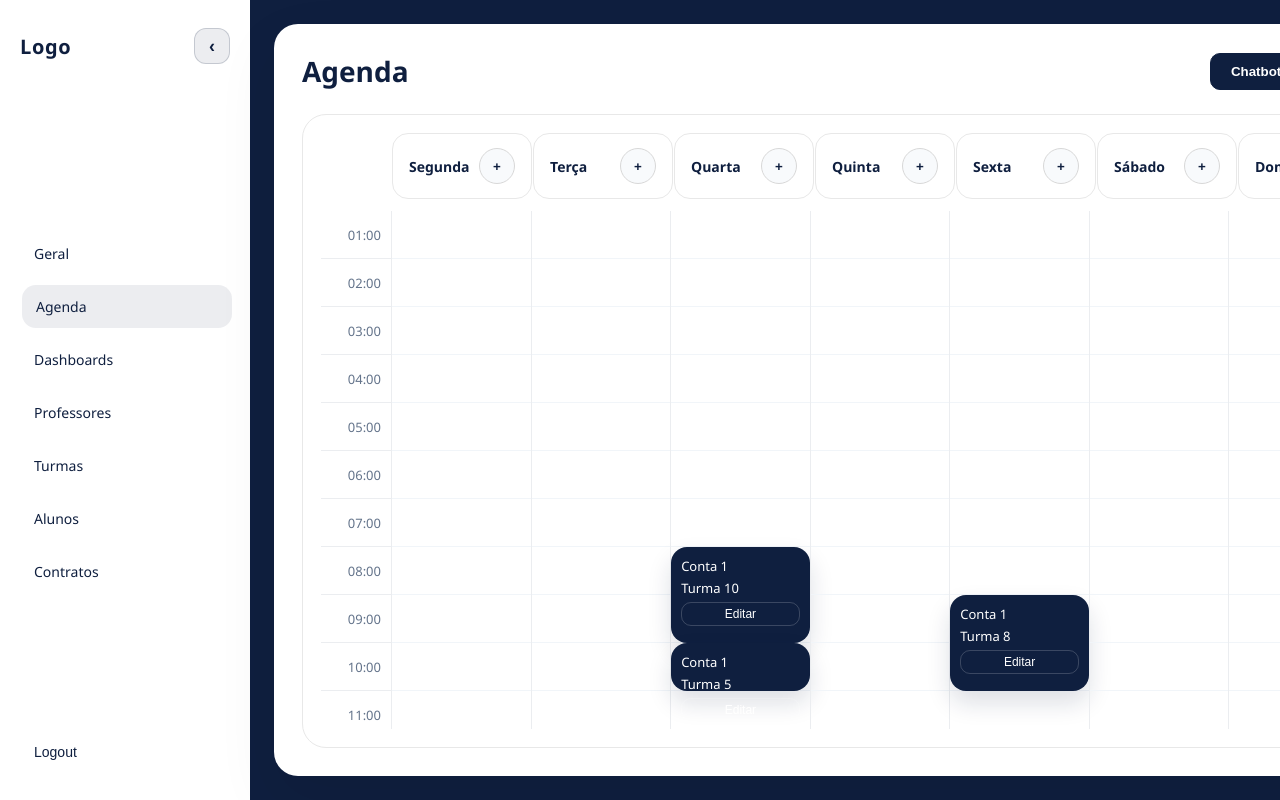
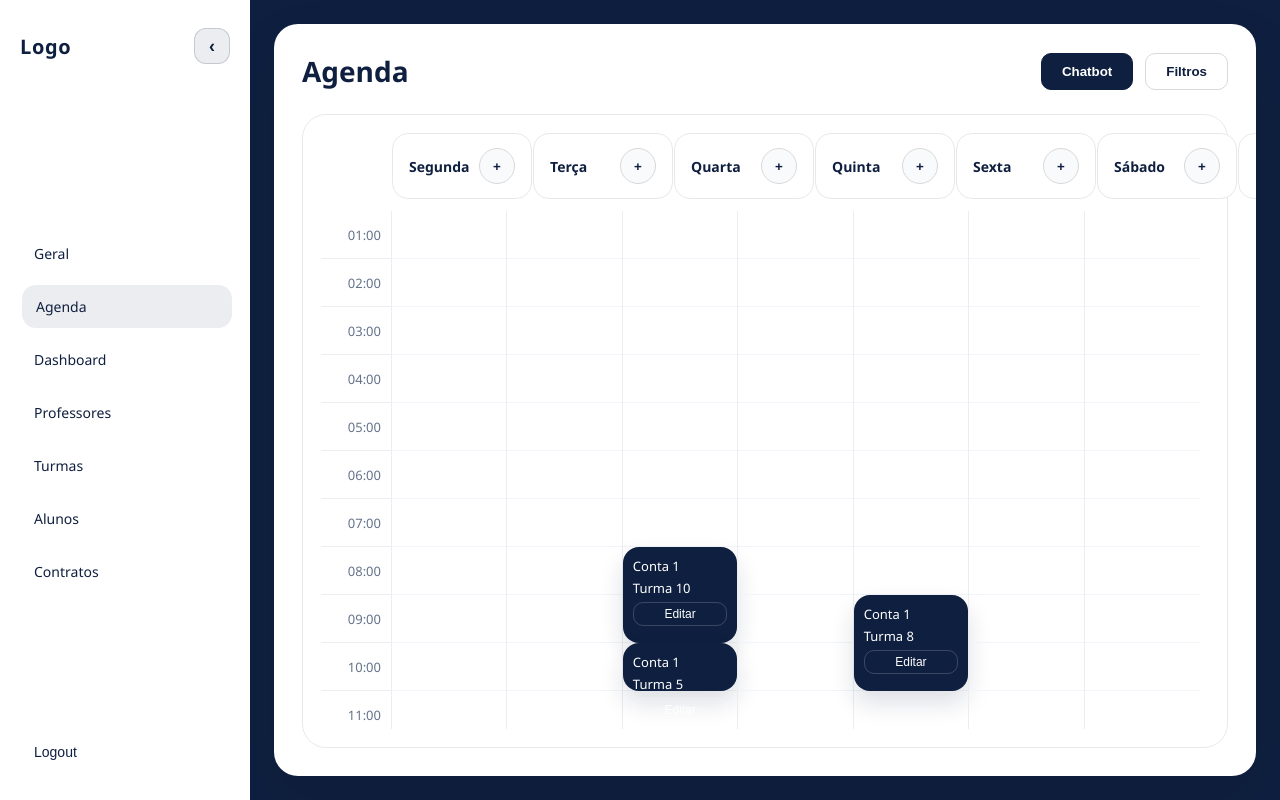
Before and after one commit to richh-brreto/frontend_grupo4, a React (Vite) app: page /aulas in a window 1280 px wide. Built offline with nearby package versions, Linux system fonts and the light colour scheme.

Commit message:
fix(side-bar): fix side bar to be a component

```diff
--- a/src/App.jsx
+++ b/src/App.jsx
@@ -34,7 +34,7 @@ function App() {
                         )
                     }
                 />
-                <Route path="/dashboard" element={isLoggedIn ? <Dashboard /> : <Navigate to="/" />} />
+                <Route path="/dashboard" element={<Dashboard />} />
 
                 <Route path="/contratos" element={<Contracts />} />
                 <Route path="/alunos" element={<Students />} />
--- a/src/components/agenda/Agenda.css
+++ b/src/components/agenda/Agenda.css
@@ -145,6 +145,7 @@
   display: flex;
   flex-direction: column;
   min-height: 0;
+  overflow: hidden;
 }
 
 .agenda-panel {
@@ -156,6 +157,7 @@
   display: flex;
   flex-direction: column;
   min-height: 0;
+  overflow: hidden;
 }
 
 .agenda-topbar {
--- a/src/components/agenda/Agenda.jsx
+++ b/src/components/agenda/Agenda.jsx
@@ -1,5 +1,5 @@
 import { useState, useEffect } from 'react';
-import { Link } from 'react-router-dom';
+import Sidebar from '../layout/Sidebar';
 import './Agenda.css';
 
 const DIAS_SEMANA = ['Segunda', 'Terça', 'Quarta', 'Quinta', 'Sexta', 'Sábado', 'Domingo'];
@@ -190,32 +190,19 @@ export default function Agenda() {
 
   return (
     <div className="agenda-page">
-      <aside className={`agenda-sidebar ${sidebarCollapsed ? 'collapsed' : ''}`}>
-        <div className="sidebar-header">
-          <div className="sidebar-logo">Logo</div>
-          <button
-            type="button"
-            className="sidebar-collapse"
-            onClick={() => setSidebarCollapsed(prev => !prev)}
-          >
-            {sidebarCollapsed ? '›' : '‹'}
-          </button>
-        </div>
-
-        <nav className="sidebar-nav">
-          <Link to="/" className="sidebar-item" data-short="Geral">Geral</Link>
-          <Link to="/aulas" className="sidebar-item active" data-short="AG">Agenda</Link>
-          <Link to="/dashboard" className="sidebar-item" data-short="Dash">Dashboards</Link>
-          <Link to="#" className="sidebar-item" data-short="Prof">Professores</Link>
-          <Link to="#" className="sidebar-item" data-short="Tur">Turmas</Link>
-          <Link to="#" className="sidebar-item" data-short="Alu">Alunos</Link>
-          <Link to="/contratos" className="sidebar-item" data-short="Cont">Contratos</Link>
-        </nav>
-
-        <div className="sidebar-footer">
-          <button className="sidebar-item">Logout</button>
-        </div>
-      </aside>
+      <Sidebar
+        collapsed={sidebarCollapsed}
+        onToggle={() => setSidebarCollapsed(prev => !prev)}
+        items={[
+          { to: '/', label: 'Geral', short: 'Geral' },
+          { to: '/aulas', label: 'Agenda', short: 'AG', active: true },
+          { to: '/dashboard', label: 'Dashboard', short: 'Dash' },
+          { to: '/professores', label: 'Professores', short: 'Prof' },
+          { to: '/turmas', label: 'Turmas', short: 'Tur' },
+          { to: '/alunos', label: 'Alunos', short: 'Alu' },
+          { to: '/contratos', label: 'Contratos', short: 'Cont' }
+        ]}
+      />
 
       <main className="agenda-content">
         <div className="agenda-panel">
--- a/src/components/contracts/Contracts.jsx
+++ b/src/components/contracts/Contracts.jsx
@@ -1,5 +1,5 @@
 import React, { useState } from 'react';
-import { Link } from 'react-router-dom';
+import Sidebar from '../layout/Sidebar';
 import '../agenda/Agenda.css';
 import './Contracts.css';
 
@@ -40,33 +40,19 @@ export default function Contracts() {
 
   return (
     <div className={`agenda-page contracts-page`}>
-      <aside className={`agenda-sidebar ${sidebarCollapsed ? 'collapsed' : ''}`}>
-        <div className="sidebar-header">
-          <div className="sidebar-logo">Logo</div>
-          <button
-            type="button"
-            className="sidebar-collapse"
-            onClick={() => setSidebarCollapsed(prev => !prev)}
-            aria-label="toggle sidebar"
-          >
-            {sidebarCollapsed ? '›' : '‹'}
-          </button>
-        </div>
-
-        <nav className="sidebar-nav">
-          <Link to="/" className="sidebar-item" data-short="Geral">Geral</Link>
-          <Link to="/aulas" className="sidebar-item" data-short="AG">Agenda</Link>
-          <Link to="/dashboard" className="sidebar-item" data-short="Dash">Dashboards</Link>
-          <Link to="#" className="sidebar-item" data-short="Prof">Professores</Link>
-          <Link to="#" className="sidebar-item" data-short="Tur">Turmas</Link>
-          <Link to="/alunos" className="sidebar-item" data-short="Alu">Alunos</Link>
-          <Link to="/contratos" className="sidebar-item active" data-short="Cont">Contratos</Link>
-        </nav>
-
-        <div className="sidebar-footer">
-          <button className="sidebar-item">Logout</button>
-        </div>
-      </aside>
+      <Sidebar
+        collapsed={sidebarCollapsed}
+        onToggle={() => setSidebarCollapsed(prev => !prev)}
+        items={[
+          { to: '/', label: 'Geral', short: 'Geral' },
+          { to: '/aulas', label: 'Agenda', short: 'AG' },
+          { to: '/dashboard', label: 'Dashboard', short: 'Dash' },
+          { to: '/professores', label: 'Professores', short: 'Prof' },
+          { to: '/turmas', label: 'Turmas', short: 'Tur' },
+          { to: '/alunos', label: 'Alunos', short: 'Alu' },
+          { to: '/contratos', label: 'Contratos', short: 'Cont', active: true }
+        ]}
+      />
 
       <main className="agenda-content">
         <div className="agenda-panel">
--- /dev/null
+++ b/src/components/layout/Sidebar.jsx
@@ -0,0 +1,47 @@
+import { Link } from 'react-router-dom';
+import '../agenda/Agenda.css';
+
+export default function Sidebar({ collapsed, onToggle, items }) {
+  return (
+    <aside className={`agenda-sidebar ${collapsed ? 'collapsed' : ''}`}>
+      <div className="sidebar-header">
+        <div className="sidebar-logo">Logo</div>
+        <button
+          type="button"
+          className="sidebar-collapse"
+          onClick={onToggle}
+          aria-label="toggle sidebar"
+        >
+          {collapsed ? '›' : '‹'}
+        </button>
+      </div>
+
+      <nav className="sidebar-nav">
+        {items.map((item) => {
+          if (item.type === 'button') {
+            return (
+              <button key={item.label} className={`sidebar-item ${item.active ? 'active' : ''}`} data-short={item.short}>
+                {item.label}
+              </button>
+            );
+          }
+
+          return (
+            <Link
+              key={item.to}
+              to={item.to}
+              className={`sidebar-item ${item.active ? 'active' : ''}`}
+              data-short={item.short}
+            >
+              {item.label}
+            </Link>
+          );
+        })}
+      </nav>
+
+      <div className="sidebar-footer">
+        <button className="sidebar-item">Logout</button>
+      </div>
+    </aside>
+  );
+}
--- a/src/components/students/Students.css
+++ b/src/components/students/Students.css
@@ -2,10 +2,12 @@
   display: flex;
   align-items: center;
   justify-content: space-between;
+  gap: 12px;
   background: rgba(255,255,255,0.92);
   border-radius: 8px;
   padding: 12px 16px;
   border: 1px solid rgba(233,236,242,0.6);
+  flex-wrap: wrap;
 }
 
 .student-left {
@@ -13,6 +15,7 @@
   align-items: center;
   gap: 12px;
   min-width: 0;
+  flex: 1 1 280px;
 }
 
 .student-text {
@@ -33,6 +36,11 @@
 .student-controls {
   display: flex;
   gap: 8px;
+  flex-wrap: wrap;
+}
+
+.student-controls .tab-button {
+  white-space: nowrap;
 }
 
 /* reuse switch styles from Contracts.css */
@@ -42,3 +50,25 @@
 .slider:before { position:absolute; content:""; height:18px; width:18px; left:3px; bottom:3px; background:white; border-radius:50%; transition:.2s; }
 .switch input:checked + .slider { background:#0f1f3f; }
 .switch input:checked + .slider:before { transform: translateX(20px); }
+
+@media (max-width: 900px) {
+  .student-row {
+    flex-direction: column;
+    align-items: flex-start;
+  }
+
+  .student-left {
+    width: 100%;
+    flex-direction: column;
+    align-items: flex-start;
+  }
+
+  .student-controls {
+    width: 100%;
+  }
+
+  .student-controls .tab-button {
+    flex: 1 1 0;
+    justify-content: center;
+  }
+}
--- a/src/components/students/Students.jsx
+++ b/src/components/students/Students.jsx
@@ -1,5 +1,5 @@
 import React, { useState } from 'react';
-import { Link } from 'react-router-dom';
+import Sidebar from '../layout/Sidebar';
 import '../agenda/Agenda.css';
 import './Students.css';
 
@@ -15,32 +15,19 @@ export default function Students() {
 
   return (
     <div className={`agenda-page students-page`}>
-      <aside className={`agenda-sidebar ${sidebarCollapsed ? 'collapsed' : ''}`}>
-        <div className="sidebar-header">
-          <div className="sidebar-logo">Logo</div>
-          <button
-            type="button"
-            className="sidebar-collapse"
-            onClick={() => setSidebarCollapsed(prev => !prev)}
-          >
-            {sidebarCollapsed ? '›' : '‹'}
-          </button>
-        </div>
-
-        <nav className="sidebar-nav">
-          <Link to="/" className="sidebar-item" data-short="Geral">Geral</Link>
-          <Link to="/aulas" className="sidebar-item" data-short="AG">Agenda</Link>
-          <Link to="/dashboard" className="sidebar-item" data-short="Dash">Dashboards</Link>
-          <Link to="/professores" className="sidebar-item" data-short="Prof">Professores</Link>
-          <Link to="/turmas" className="sidebar-item" data-short="Tur">Turmas</Link>
-          <Link to="/alunos" className="sidebar-item active" data-short="Alu">Alunos</Link>
-          <Link to="/contratos" className="sidebar-item" data-short="Cont">Contratos</Link>
-        </nav>
-
-        <div className="sidebar-footer">
-          <button className="sidebar-item">Logout</button>
-        </div>
-      </aside>
+      <Sidebar
+        collapsed={sidebarCollapsed}
+        onToggle={() => setSidebarCollapsed(prev => !prev)}
+        items={[
+          { to: '/', label: 'Geral', short: 'Geral' },
+          { to: '/aulas', label: 'Agenda', short: 'AG' },
+          { to: '/dashboard', label: 'Dashboard', short: 'Dash' },
+          { to: '/professores', label: 'Professores', short: 'Prof' },
+          { to: '/turmas', label: 'Turmas', short: 'Tur' },
+          { to: '/alunos', label: 'Alunos', short: 'Alu', active: true },
+          { to: '/contratos', label: 'Contratos', short: 'Cont' }
+        ]}
+      />
 
       <main className="agenda-content">
         <div className="agenda-panel">
```
